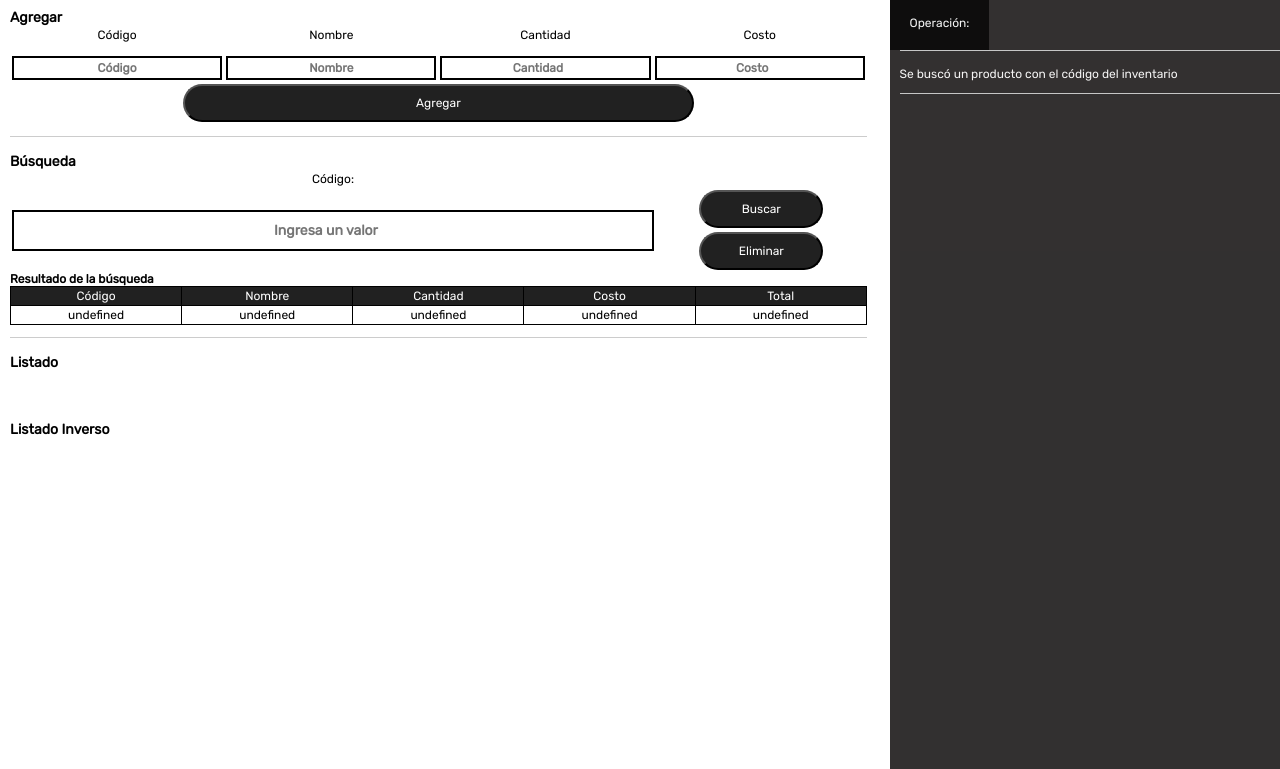
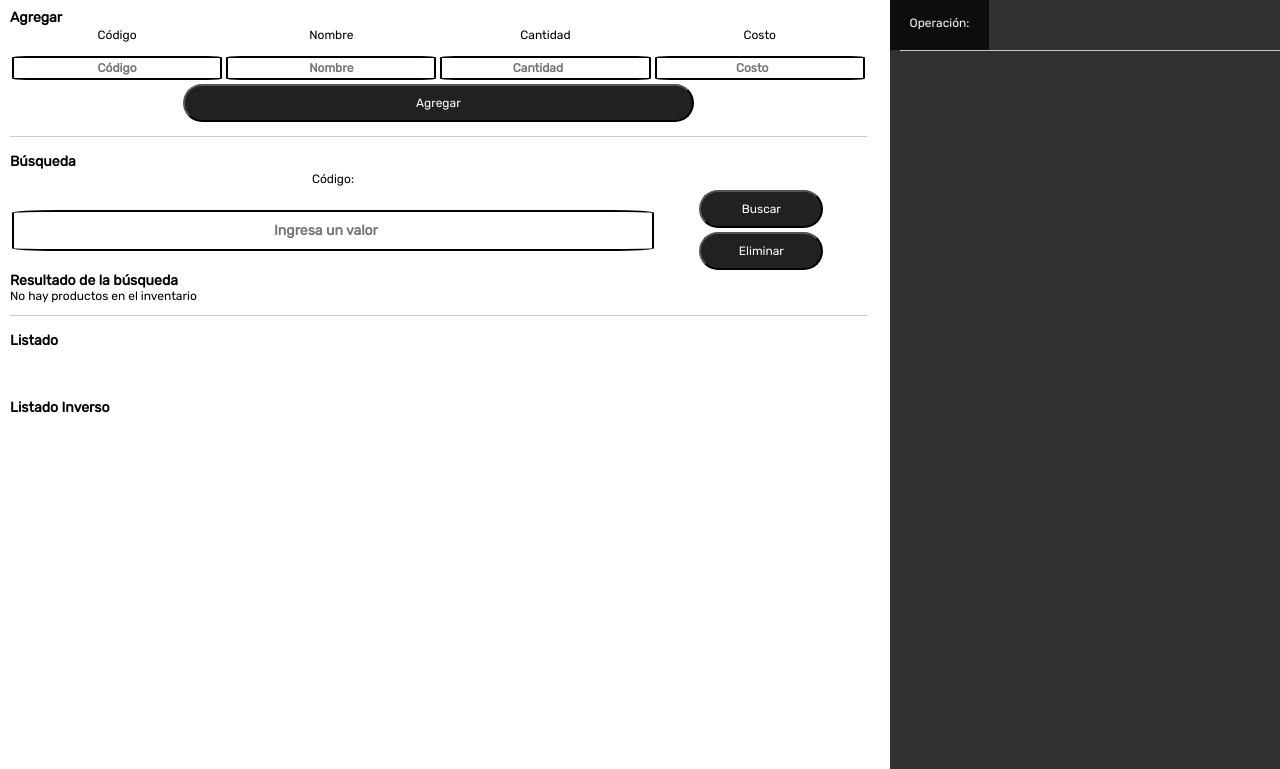
Before and after one commit to Guada8a/W4D4-Control-InventarioVersion3, a website with bundled scripts: page index.html in a window 1280 px wide. Both pictures are taken after a click on the button "Buscar". Shown: the part 31-800 px from the top of the page. Built offline with nearby package versions, Linux system fonts and the light colour scheme.

Commit message:
Update app.js and inventario.js

```diff
--- a/index.css
+++ b/index.css
@@ -98,6 +98,7 @@ input[type="text"] {
     margin-top: 10px;
     text-align: center;
     font-weight: bold;
+    border-radius: 7%;
     font-size: 12px;
     width: 100%;
     border: black solid 2px;
@@ -113,6 +114,7 @@ input[type="search"]{
     text-align: center;
     font-size:14px;
     width: 100%;
+    border-radius: 7%;
     font-weight: bold;
     height: 100%;
     border: black solid 2px;
--- a/modules/app.js
+++ b/modules/app.js
@@ -11,7 +11,6 @@ let codigo = document.getElementById("codigo");
 let nombre = document.getElementById("nombre");
 let costo = document.getElementById("costo");
 let cantidad = document.getElementById("cantidad");
-
 ///EVENTOS
 btnAgregar.addEventListener("click", () => {
     if (codigo.value == '' || cantidad.value == '' || costo.value == '' || nombre.value == '') {
@@ -21,7 +20,7 @@ btnAgregar.addEventListener("click", () => {
         nombre.style.border = "red solid 2px";
     } else {
         let verifica = inventario.buscar(codigo.value);
-        if (verifica == false) {
+        if (verifica == false || verifica== null) {
             let producto = new Producto(codigo.value, nombre.value, cantidad.value, costo.value);
             inventario.agregar(producto);
             inventario.ordenarCodigo();
@@ -52,8 +51,12 @@ btnBuscar.addEventListener("click", () => {
     let codigo = document.getElementById("buscar1").value;
     let divRes = document.getElementById("res");
     let producto = inventario.buscar(codigo);
-
-    if (producto != null) {
+    if (producto == null) {
+        document.getElementById('title_search').innerHTML = "<h3 id='title_search'>Resultado de la búsqueda</h3>";
+        document.getElementById('title_search').style.display = "block";
+        divRes.innerHTML = "No hay productos en el inventario";
+    } else {
+        if (producto != false) {
             document.getElementById('title_search').style.display = "block";
             divRes.innerHTML = `<thead><tr><td>Código</td><td>Nombre</td><td>Cantidad</td><td>Costo</td><td>Total</td></thead></tr><tr><td>${producto.codigo} </td> <td>${producto.nombre} </td><td> ${producto.cantidad} </td><td>${producto.costo}</td><td>${producto.total}</td></tr>`;
             operacion.innerHTML += `Se buscó un producto con el código <b>${codigo}</b> del inventario<hr>`;
@@ -62,6 +65,7 @@ btnBuscar.addEventListener("click", () => {
             document.getElementById('title_search').innerHTML = "<h3 id='title_search'>Resultado de la búsqueda</h3>";
             document.getElementById('title_search').style.display = "block";
             divRes.innerHTML = "No se encontró el producto";
+        }
     }
 });
 btnEliminar.addEventListener("click", () => {
--- a/modules/inventario.js
+++ b/modules/inventario.js
@@ -9,6 +9,7 @@ export default class Inventario{
         let producto = false;
         let inicio = 0;
         let fin = this.productos.length - 1;
+        if (this.productos.length != 0) {
             while (inicio <= fin) {
                 let mitad = Math.floor((inicio + fin) / 2);
                 if (Number(this.productos[mitad].codigo) === Number(codigo)) {
@@ -21,6 +22,9 @@ export default class Inventario{
                 mitad = Math.floor((inicio + fin) / 2);
             }
             return producto;
+        } else {
+            return null;
+        }
     }
     eliminar(codigo) {
         let product = null;
```
Lines whose indentation alone changed are shown as unchanged.
